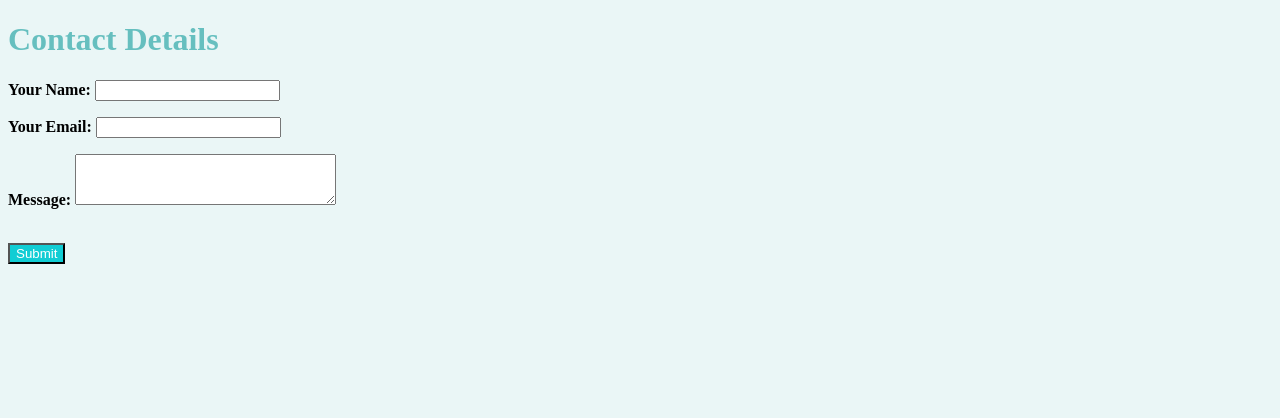
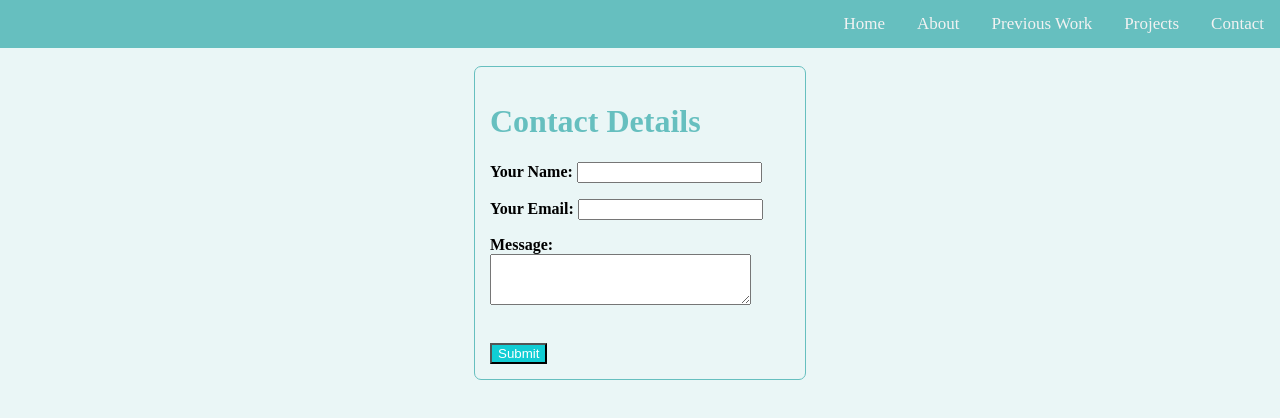
Before and after one commit to geetham04/Personal-Website, a plain HTML site: page contactdetails.html in a window 1280 px wide. Drawn offline with Linux system fonts and the light colour scheme.

Commit message:
Added nav bar in contactdetails html page

```diff
--- a/contactdetails.html
+++ b/contactdetails.html
@@ -2,8 +2,9 @@
 <html lang="en" dir="ltr">
 <head>
 <style>
-
   body{
+    margin: 0;
+    font-family: 'Merriweather', serif;
     background-color: #EAF6F6;
   }
   h1{
@@ -13,24 +14,60 @@
     background: #11cdd4;
     color: #ffffff;
   }
-
+  .topnav{
+    overflow: hidden;
+    background-color: #66BFBF;
+    width: 100%;
+    top: 0;
+    position: fixed;
+  }
+  .topnav a {
+    float: right;
+    display: block;
+    color: #f2f2f2;
+    text-align: center;
+    padding: 14px 16px;
+    text-decoration: none;
+    font-size: 17px;
+  }
+  .topnav a:hover{
+    background-color: #fff;
+    color: #66BFBF;
+  }
+  .html-form {
+    display: table;
+    /* background-color: white; */
+    width: 300px;
+    padding: 15px;
+    margin: 30px auto 0 auto;
+    border: solid 1px #66BFBF;
+    border-radius: 7px;
+    /* box-shadow: 0px 0px 0px rgba(0, 0, 0, 0.15); */
+  }
 </style>
 <meta charset="utf-8">
 <title>Contact Details</title>
 <link rel="stylesheet" href="">
 </head>
 <body>
+  <div class="top-container">
+    <div class="topnav">
+      <a href="index.html#contact">Contact</a>
+      <a href="index.html#My Projects.">Projects</a>
+      <a href="index.html#previous_work">Previous Work</a>
+      <a href="index.html#about">About</a>
+      <a href="index.html">Home</a>
+    </div>
+  </div>
+  </br></br>
   <div class="html-form">
   <h1>Contact Details</h1>
     <form action="mailto:geetham@pdx.edu" method="post" enctype="text/plain">
       <p><strong>Your Name: </strong><input type="text" name=""><br></p>
       <p><strong>Your Email: </strong><input type="email" name=""><br></p>
       <p><strong>Message: </strong><textarea name="name" rows="3" cols="30"></textarea><br></p>
-
       <br>
       <input class="sub" type="submit" value="Submit" />
-
-
     </form>
   </div>
 
```
Also changed, not shown: css/styles.css (+8 -0 lines), index.html (+1 -2 lines). Lines whose indentation alone changed are shown as unchanged.
